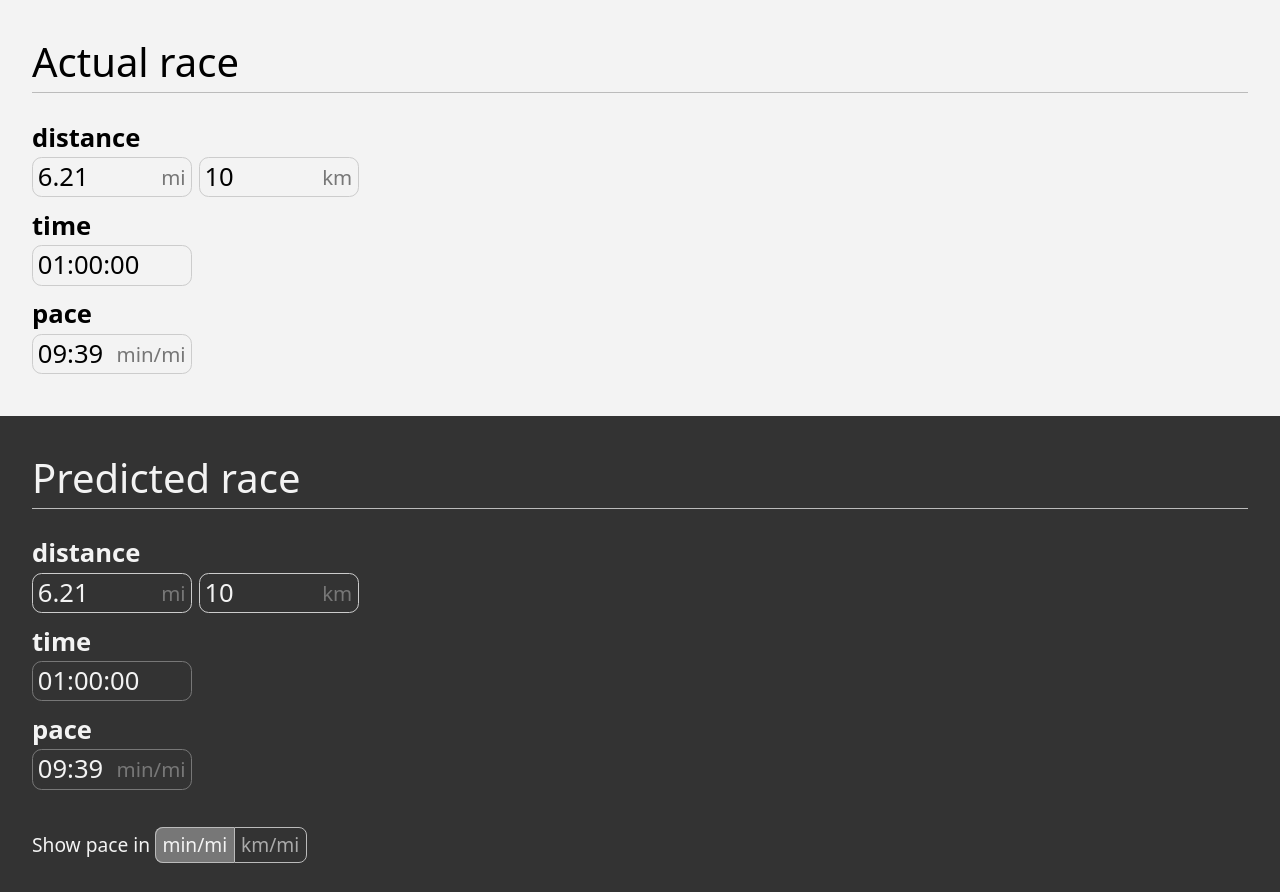
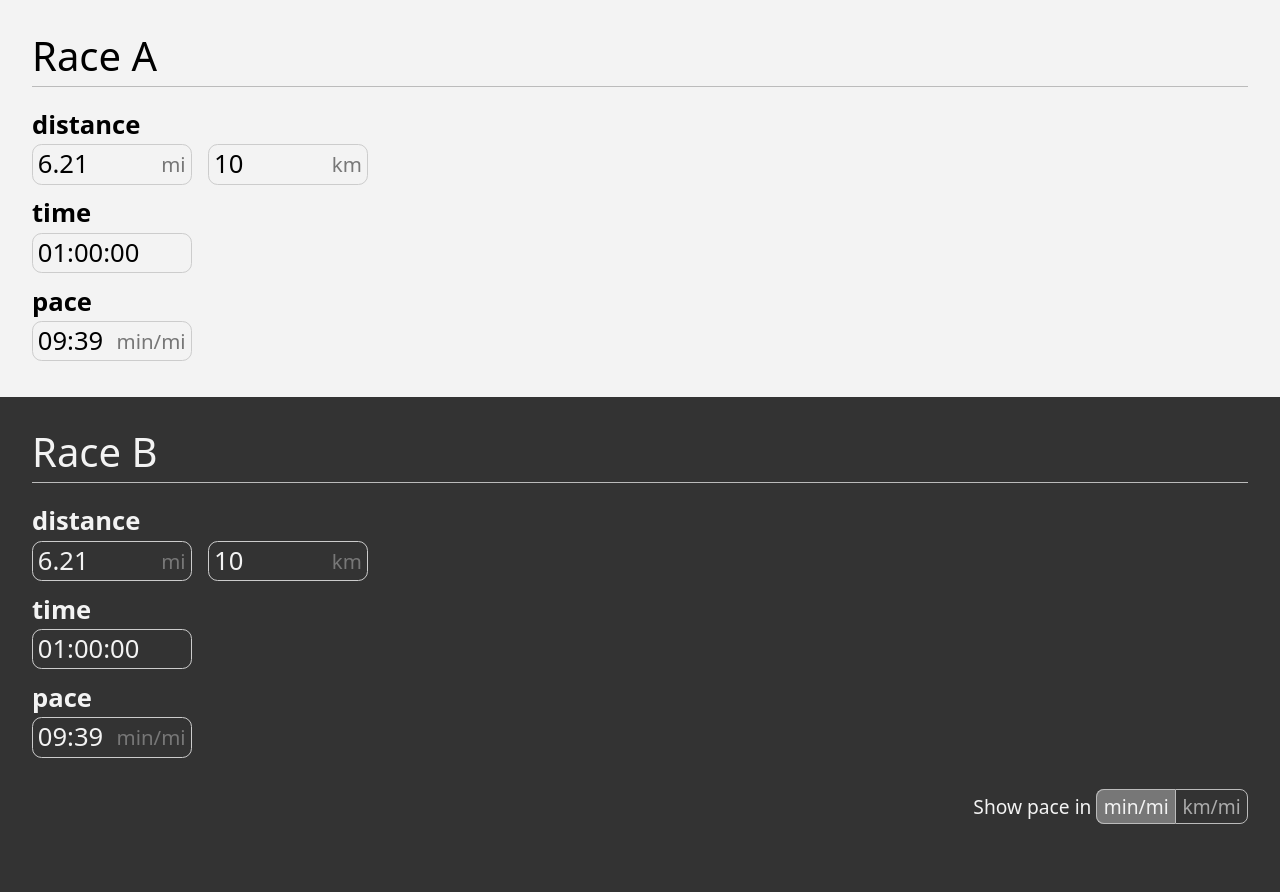
Before and after one commit to jamiekowalski/pace-conversion, a SvelteKit app: page / in a window 1280 px wide. After the commit the page ends 847 px from the top, so only its background shows below. Built offline with nearby package versions, Linux system fonts and the light colour scheme.

Commit message:
Enable all inputs

```diff
--- a/src/lib/InputNormalizeOnBlur.svelte
+++ b/src/lib/InputNormalizeOnBlur.svelte
@@ -39,6 +39,7 @@
   .container {
     position: relative;
     display: inline-block;
+    margin-right: 0.6rem;
   }
 
   .container,
--- a/src/routes/+page.svelte
+++ b/src/routes/+page.svelte
@@ -51,7 +51,7 @@
 </script>
 
 <form class="race1">
-  <h2>Actual race</h2>
+  <h2>Race A</h2>
 
   <InputBlock name="distance">
     <InputNormalizeOnBlur
@@ -103,7 +103,7 @@
 </form>
 
 <form class="race2">
-  <h2>Predicted race</h2>
+  <h2>Race B</h2>
 
   <InputBlock name="distance">
     <InputNormalizeOnBlur
@@ -127,10 +127,9 @@
     <TimeInput
       name="time"
       bind:value={
-        () => time2seconds, (v) => (time1seconds = deriveTime(v, distance2miles, distance1miles))
+        () => time2seconds, (v) => (time1seconds = deriveTime(distance2miles, distance1miles, v))
       }
       withHours
-      disabled
     />
   </InputBlock>
 
@@ -140,9 +139,8 @@
         name="pace_km"
         bind:value={
           () => pace2km,
-          (v) => (time1seconds = deriveTime(v * distance2km, distance2miles, distance1miles))
+          (v) => (time1seconds = deriveTime(distance2miles, distance1miles, v * distance2km))
         }
-        disabled
         unit={MIN_KM}
       />
     {:else}
@@ -150,9 +148,8 @@
         name="pace_mi"
         bind:value={
           () => pace2miles,
-          (v) => (time1seconds = deriveTime(v * distance2miles, distance2miles, distance1miles))
+          (v) => (time1seconds = deriveTime(distance2miles, distance1miles, v * distance2miles))
         }
-        disabled
         unit={MIN_MI}
       />
     {/if}
@@ -182,7 +179,7 @@
 
   form,
   .footer {
-    padding: 2rem;
+    padding: 1.6rem 2rem;
   }
 
   .footer {
@@ -201,12 +198,13 @@
 
   h2 {
     font-size: 2.5rem;
-    margin-bottom: 1.6rem;
+    margin-bottom: 1.2rem;
     border-bottom: 1px solid #bbb;
   }
 
   .footer {
     font-size: 1.2rem;
+    text-align: right;
   }
 
   .unit-selection {
```
